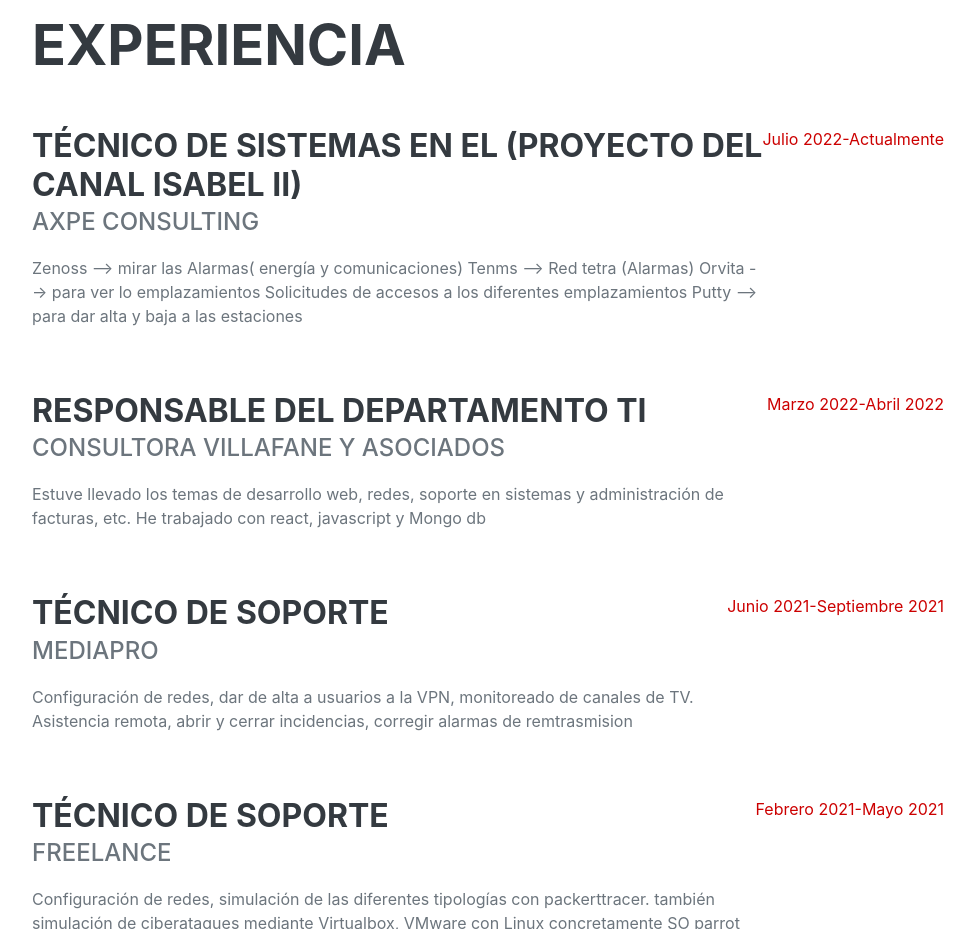
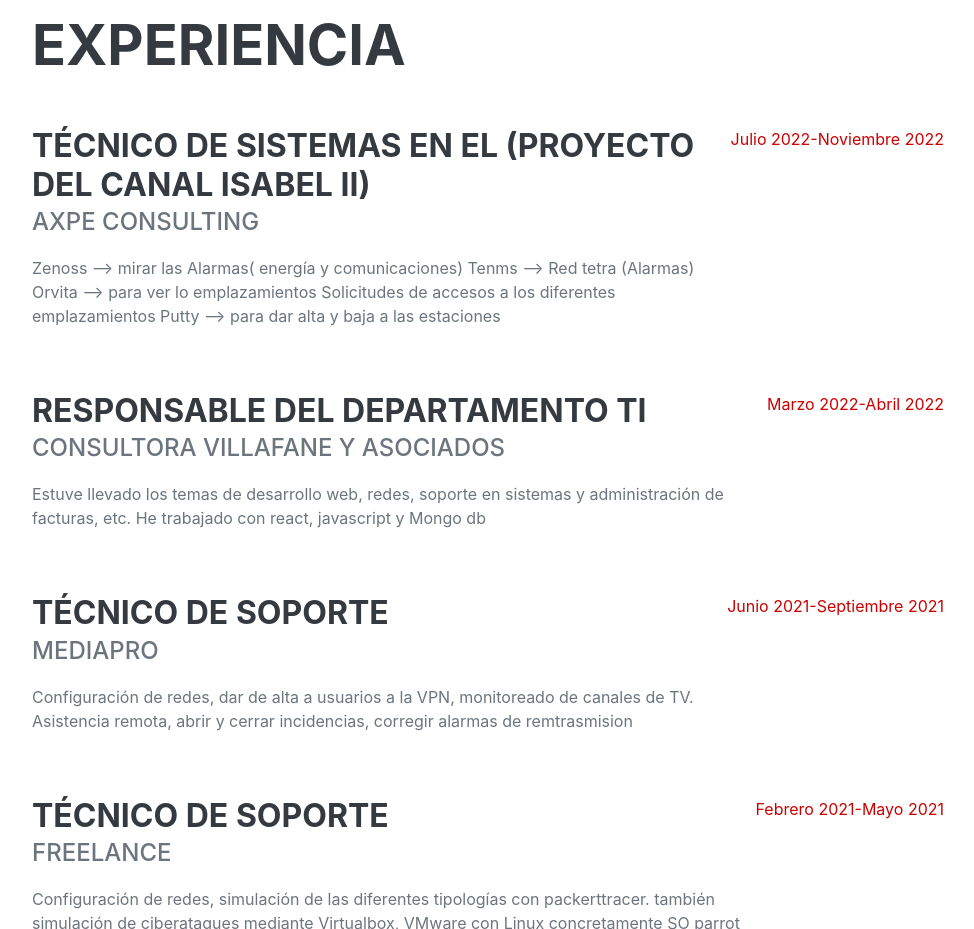
Before and after one commit to Jesusestebandiez/curriculum-online, a plain HTML site: page index.html in a window 1280 px wide. Shown: the part 2900-3829 px from the top of the page, without its empty margins (288-1262 px from the left). Drawn offline with nearby package versions, Linux system fonts and the light colour scheme; a web font is replaced by a local one.

Commit message:
Add files via upload

```diff
--- a/index.html
+++ b/index.html
@@ -188,7 +188,7 @@
                             Putty --> para dar alta y baja a las estaciones
                         </p>
                     </div>
-                    <div class="flex-shrink-0"><span lang="en" class="text-primary"> Julio 2022-Actualmente</span></div>
+                    <div class="flex-shrink-0"><span lang="en" class="text-primary"> Julio 2022-Noviembre 2022</span></div>
                 </div>
                 <div class="d-flex flex-column flex-md-row justify-content-between mb-5">
                     <div class="flex-grow-1">
```
